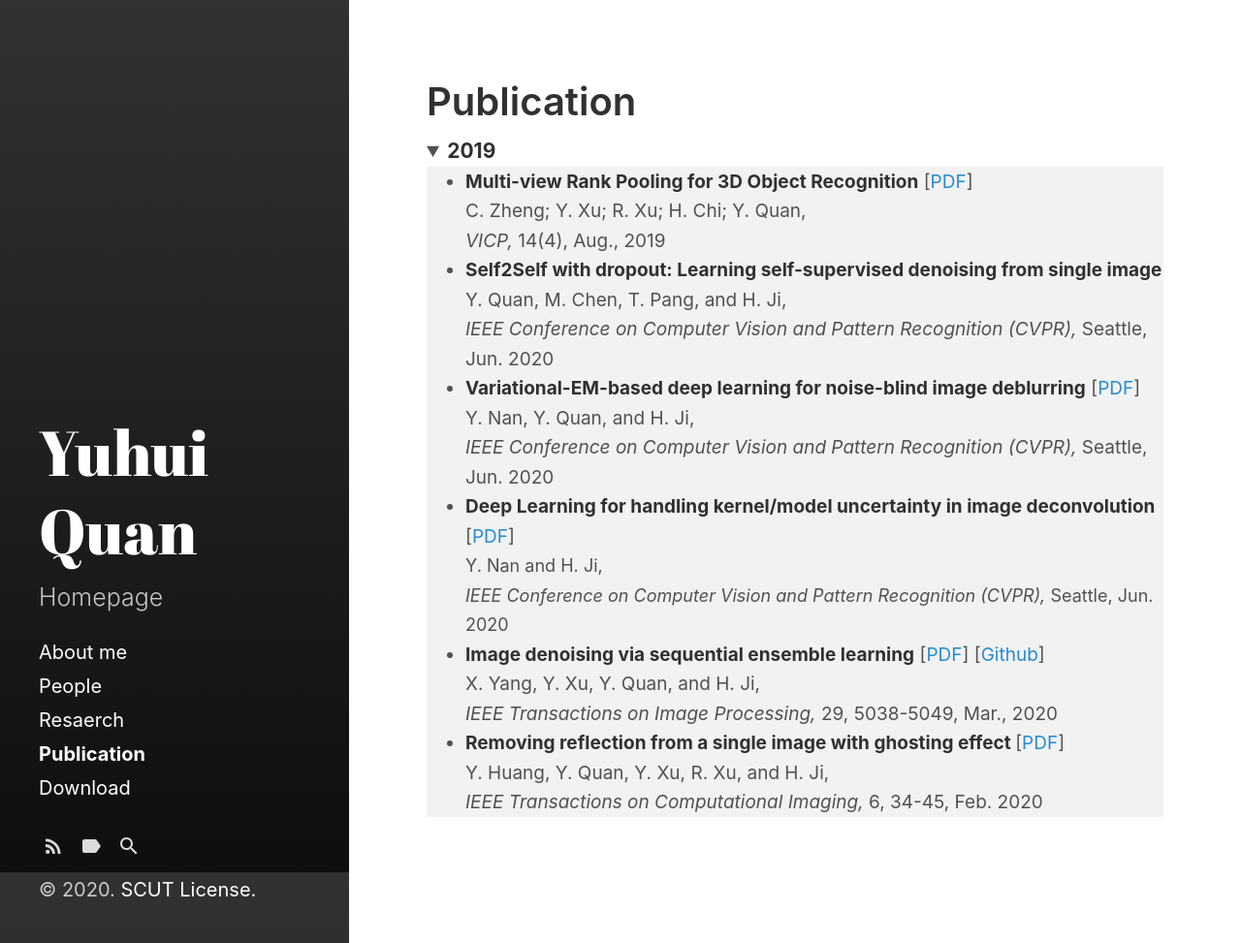
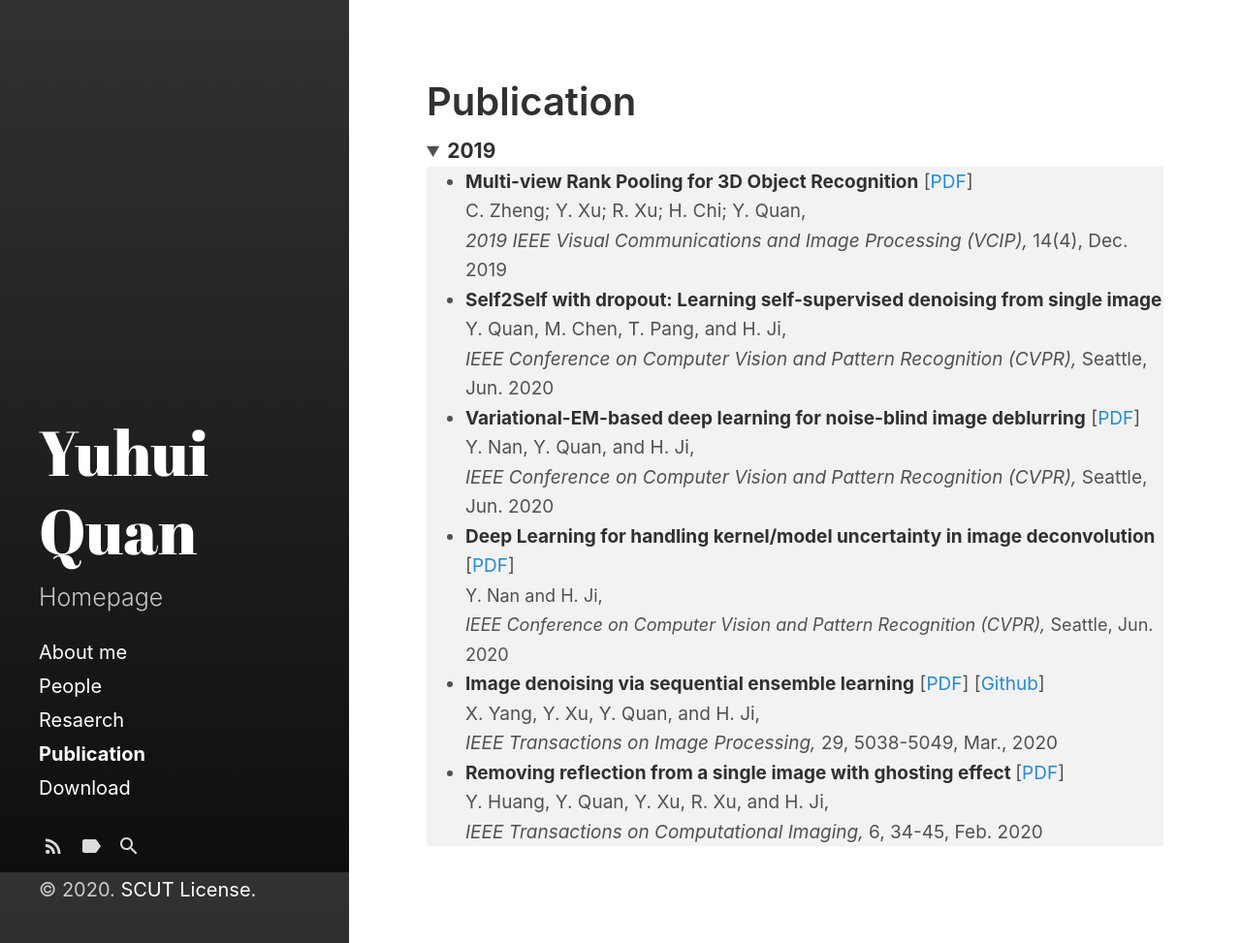
Before and after one commit to Dofboom/Dofboom.github.io, a Jekyll site: the page built from category/c.md, in a window 1280 px wide and 973 px high. Shown: the whole window at 97% size. Built offline with Jekyll 4.4.1, drawn with Linux system fonts in a browser that asks for light colours.

Commit message:
Update c.md

```diff
--- a/category/c.md
+++ b/category/c.md
@@ -8,7 +8,7 @@ title: Publication
 <ul style="background-color: #f2f2f2;">
 <li><span style="font-size: 95%;"><strong>Multi-view Rank Pooling for 3D Object Recognition</strong> [<a href="https://github.com/Dofboom/Dofboom.github.io/raw/master/papers/Multi-view%20Rank%20Pooling%20for%203D%20Object%20Recognition.pdf">PDF</a>]</span><br />
 <span style="font-size: 95%;"> C. Zheng; Y. Xu; R. Xu; H. Chi; Y. Quan,<br />
- <em>VICP,</em> 14(4),  Aug., 2019</span></li>
+ <em> 2019 IEEE Visual Communications and Image Processing (VCIP),</em> 14(4),  Dec. 2019</span></li>
 <li><span style="font-size: 95%;"><strong>Self2Self with dropout: Learning self-supervised denoising from single image</strong> <!-- [<a href="https://blog.nus.edu.sg/matjh/files/2020/03/CVPR2020_Denoising.pdf">PDF</a>]--></span><br />
 <span style="font-size: 95%;"> Y. Quan, M. Chen, T. Pang, and H. Ji,<br />
 <em> IEEE Conference on Computer Vision and Pattern Recognition (CVPR),</em> Seattle, Jun. 2020</span></li>
```
